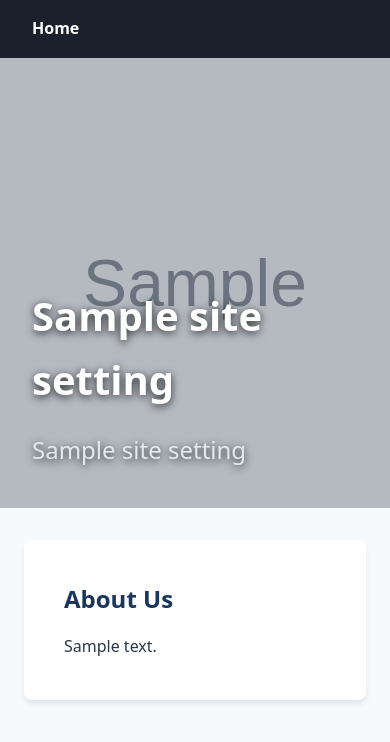
After one commit to danielgelchu0-sketch/KHCHY, a Django app: template templates/core/home.html in a window 390 px wide. The commit adds this page. Shown: the top 742 px of the page. Run offline with Django 5.2, Linux system fonts and the light colour scheme; the template is opened without the code that fills it: most values are stand-ins (such as "Sample title", 1, 10 or a date in 2020); grey boxes marked "Sample" are stand-in pictures.

Commit message:
style(core): add global CSS, responsive hero banner layout, and static file configuration

```diff
--- /dev/null
+++ b/static/css/style.css
@@ -0,0 +1,82 @@
+/* Reset & Base Styles */
+* {
+    margin: 0;
+    padding: 0;
+    box-sizing: border-box;
+}
+
+body {
+    font-family: system-ui, -apple-system, BlinkMacSystemFont, 'Segoe UI', Roboto, Oxygen, Ubuntu, Cantarell, sans-serif;
+    line-height: 1.6;
+    color: #2d3748;
+    background-color: #f7fafc;
+}
+
+/* Header & Nav */
+header {
+    background-color: #1a202c;
+    padding: 1rem 2rem;
+}
+
+header nav a {
+    color: #ffffff;
+    text-decoration: none;
+    font-weight: 600;
+}
+
+/* Hero Section */
+.hero-banner {
+    position: relative;
+    width: 100%;
+    max-height: 500px;
+    overflow: hidden;
+    background-color: #000;
+}
+
+.hero-banner img {
+    width: 100%;
+    height: 450px;
+    object-fit: cover;
+    object-position: center;
+    display: block;
+    opacity: 0.85;
+}
+
+.hero-text {
+    position: absolute;
+    bottom: 2rem;
+    left: 2rem;
+    right: 2rem;
+    color: #ffffff;
+    text-shadow: 0 2px 8px rgba(0, 0, 0, 0.8);
+}
+
+.hero-text h1 {
+    font-size: 2.5rem;
+    font-weight: 700;
+}
+
+.hero-text small {
+    font-size: 1.5rem;
+    font-weight: 400;
+    color: #e2e8f0;
+}
+
+/* Main Container & About Section */
+.container {
+    max-width: 1200px;
+    margin: 2rem auto;
+    padding: 0 1.5rem;
+}
+
+.about-summary {
+    background: #ffffff;
+    padding: 2.5rem;
+    border-radius: 8px;
+    box-shadow: 0 4px 6px -1px rgba(0, 0, 0, 0.1);
+}
+
+.about-summary h2 {
+    color: #1a365d;
+    margin-bottom: 1rem;
+}
--- a/templates/base.html
+++ b/templates/base.html
@@ -1,3 +1,4 @@
+{% load static %}
 <!DOCTYPE html>
 <html lang="en">
 <head>
@@ -5,6 +6,7 @@
     <meta name="viewport" content="width=device-width, initial-scale=1.0">
     <title>{% block title %}Yahiwenis Choir — Horbabicho Kalehiwot Church{% endblock %}</title>
     {% block extra_css %}{% endblock %}
+    <link rel="stylesheet" href="{% static 'css/style.css' %}">
 </head>
 <body>
     <header>
@@ -17,11 +19,5 @@
         {% block content %}
         {% endblock %}
     </main>
-
-    <footer>
-        <p>&copy; {% now "Y" %} Horbabicho Kalehiwot Church Yahiwenis Choir</p>
-    </footer>
-
-    {% block extra_js %}{% endblock %}
 </body>
 </html>
--- /dev/null
+++ b/templates/core/home.html
@@ -0,0 +1,31 @@
+{% extends 'base.html' %}
+
+{% block title %}
+    {% if site_settings %}{{ site_settings.choir_name_en }}{% else %}Yahiwenis Choir{% endif %}
+{% endblock %}
+
+{% block content %}
+<section class="hero-banner">
+    {% if site_settings and site_settings.hero_banner %}
+        <img src="{{ site_settings.hero_banner.url }}" alt="Choir Banner">
+    {% endif %}
+    <div class="hero-text">
+        <h1>
+            {% if site_settings %}
+                {{ site_settings.choir_name_en }}
+                <br>
+                <small>{{ site_settings.choir_name_am }}</small>
+            {% else %}
+                Horbabicho Kalehiwot Church Yahiwenis Choir
+            {% endif %}
+        </h1>
+    </div>
+</section>
+
+<div class="container">
+    <section class="about-summary">
+        <h2>About Us</h2>
+        <p>{% if site_settings %}{{ site_settings.about_text_en }}{% else %}Welcome to our official website.{% endif %}</p>
+    </section>
+</div>
+{% endblock %}
```
Also changed, not shown: config/settings.py (+12 -3 lines).
